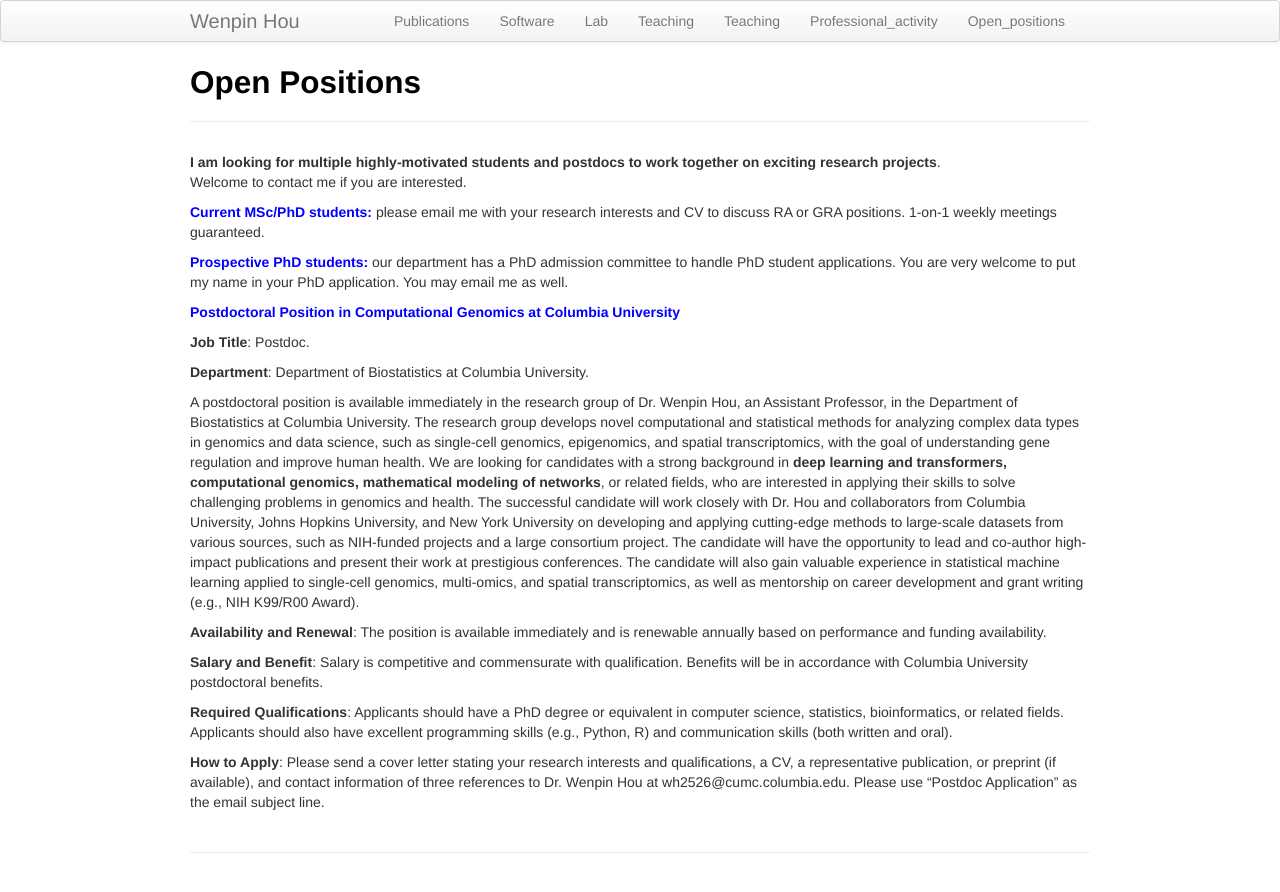
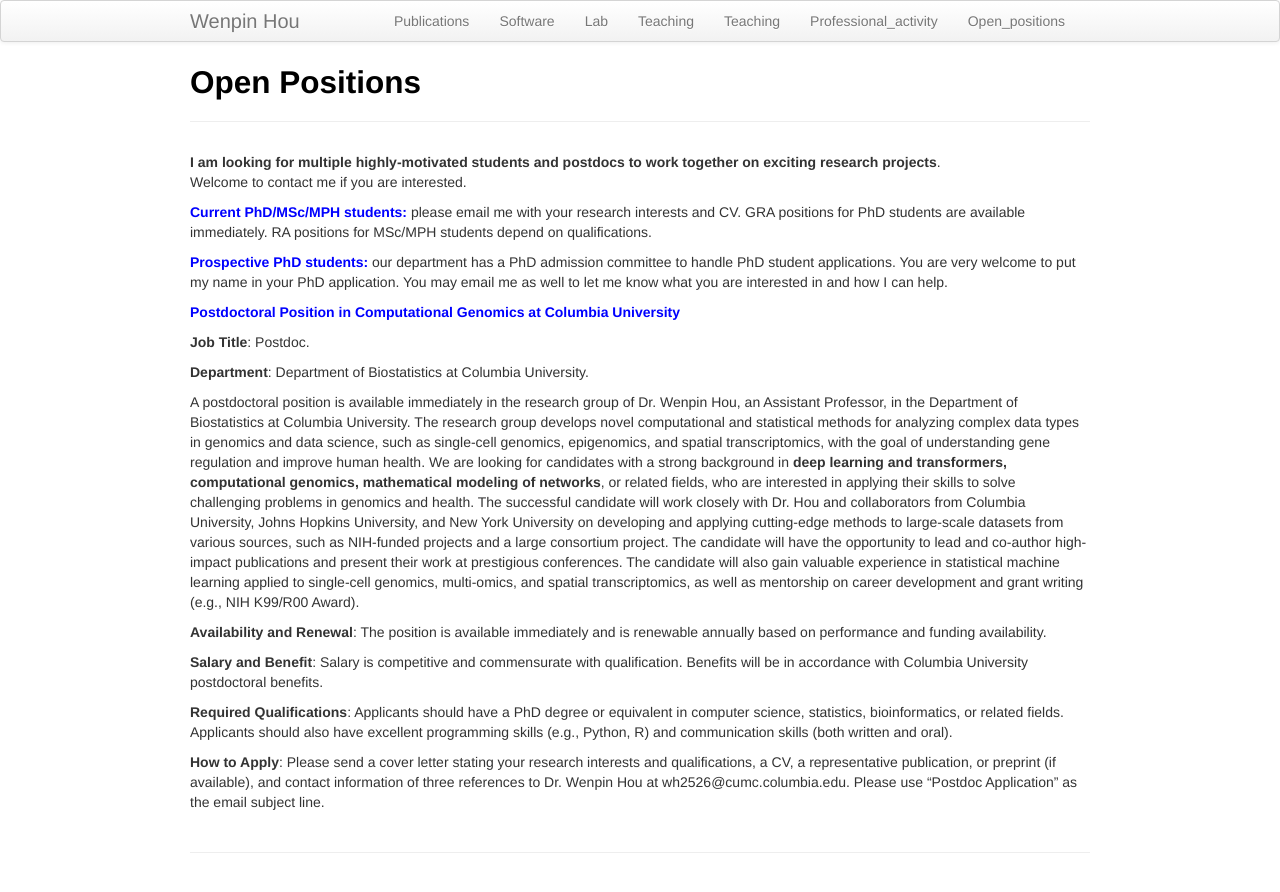
Before and after one commit to Winnie09/Wenpin_Hou, a Jekyll site: the page built from pages/open_positions.md, in a window 1280 px wide. Shown: the top 892 px of the page. Built offline with Jekyll 4.4.1, drawn with Linux system fonts in a browser that asks for light colours.

Commit message:
modify job ad

```diff
--- a/pages/open_positions.md
+++ b/pages/open_positions.md
@@ -8,9 +8,9 @@ title: Open Positions
 Welcome to contact me if you are interested.
 
 
-**<span style="color: blue;"> Current MSc/PhD students: </span>**  please email me with your research interests and CV to discuss RA or GRA positions. 1-on-1 weekly meetings guaranteed.
+**<span style="color: blue;"> Current PhD/MSc/MPH students: </span>**  please email me with your research interests and CV. GRA positions for PhD students are available immediately. RA positions for MSc/MPH students depend on qualifications.
 
-**<span style="color: blue;"> Prospective PhD students: </span>**   our department has a PhD admission committee to handle PhD student applications. You are very welcome to put my name in your PhD application. You may email me as well.
+**<span style="color: blue;"> Prospective PhD students: </span>**   our department has a PhD admission committee to handle PhD student applications. You are very welcome to put my name in your PhD application. You may email me as well to let me know what you are interested in and how I can help.
 
 **<span style="color: blue;"> Postdoctoral Position in Computational Genomics at Columbia University </span>**
 
```
